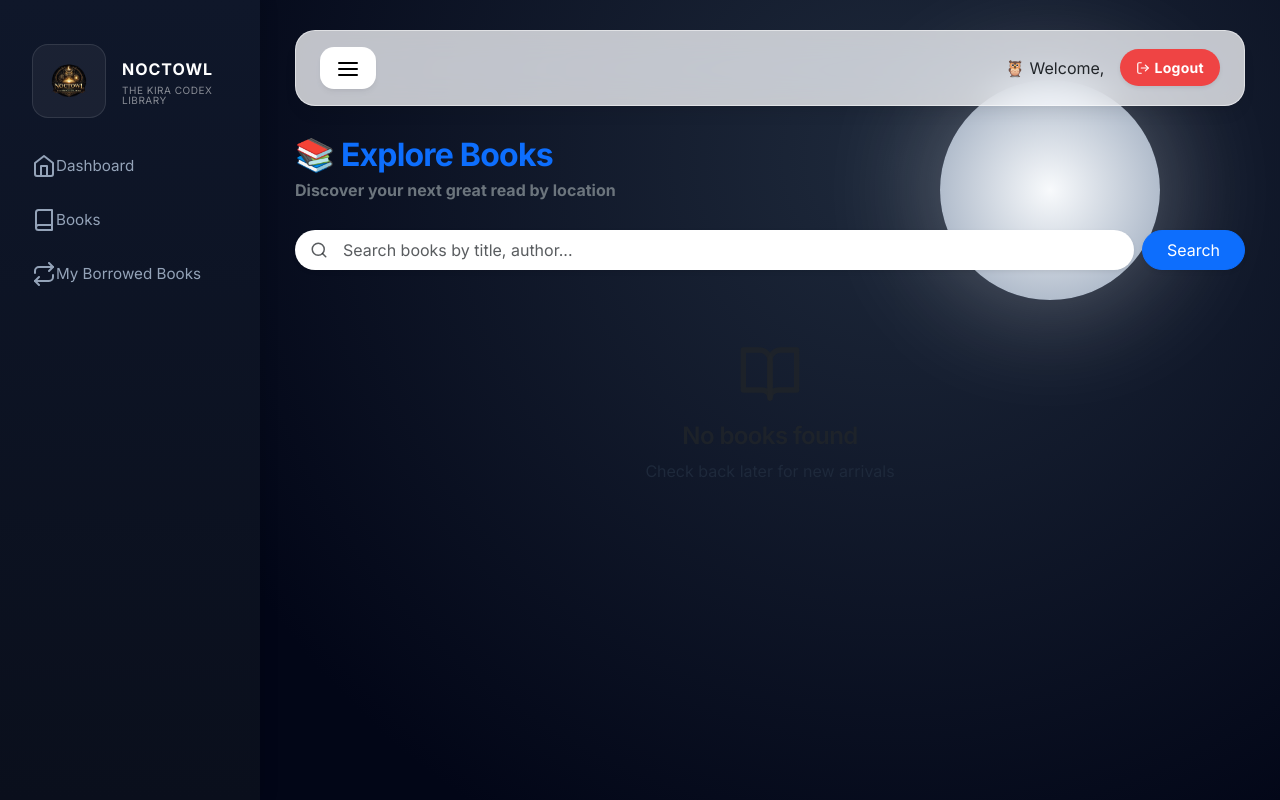
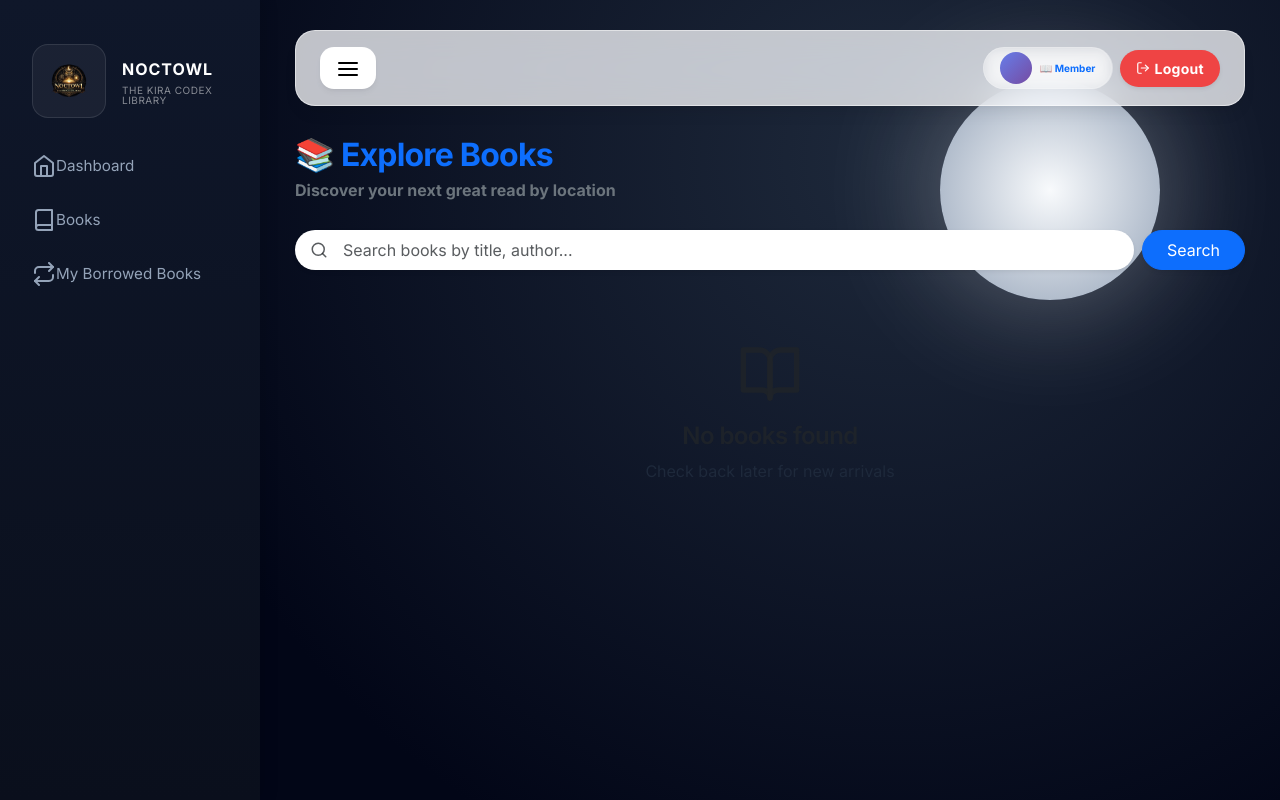
Before and after one commit to HimanshuRana9/secure-library, a Django app: page /books/ in a window 1280 px wide. Run offline with Django 5.2, Linux system fonts and the light colour scheme; data that the repository does not hold is empty.

Commit message:
Fix username display in topbar and broken category display in books

```diff
--- a/templates/base.html
+++ b/templates/base.html
@@ -99,13 +99,20 @@
             </div>
 
             <!-- User Welcome & Logout -->
-            <div class="d-flex align-items-center gap-3">
+            <div class="d-flex align-items-center gap-2">
                 <a href="#" data-bs-toggle="modal" data-bs-target="#userProfileModal"
-                    class="text-decoration-none text-dark user-profile-link" style="transition: opacity 0.2s;"
-                    onmouseover="this.style.opacity='0.7'" onmouseout="this.style.opacity='1'">
-                    <span>
-                        🦉 Welcome, <strong>{{ request.user.username }}</strong>
-                    </span>
+                    class="text-decoration-none d-flex align-items-center gap-2 px-3 py-1 rounded-pill"
+                    style="background: rgba(255,255,255,0.12); border: 1px solid rgba(255,255,255,0.2); backdrop-filter: blur(8px);">
+                    <div class="rounded-circle text-white d-flex align-items-center justify-content-center fw-bold"
+                        style="width:32px;height:32px;font-size:14px;background:linear-gradient(135deg,#667eea 0%,#764ba2 100%);">
+                        {{ request.user.username|make_list|first|upper }}
+                    </div>
+                    <div class="d-flex flex-column lh-1">
+                        <span class="fw-semibold text-dark" style="font-size:13px;">{{ request.user.username }}</span>
+                        <span class="fw-bold {% if request.user.is_staff %}text-warning{% else %}text-primary{% endif %}" style="font-size:10px;">
+                            {% if request.user.is_staff %}👑 Admin{% else %}📖 Member{% endif %}
+                        </span>
+                    </div>
                 </a>
 
                 <form action="{% url 'logout' %}" method="post" class="m-0 p-0">
--- a/templates/books.html
+++ b/templates/books.html
@@ -143,7 +143,7 @@
 
                     <div class="book-meta mt-2 mb-3">
                         {% if book.category %}
-                        <span class="badge bg-light text-dark">{{ book.get_category_display }}</span>
+                        <span class="badge bg-light text-dark">{{ book.category.name }}</span>
                         {% endif %}
                     </div>
 
```
